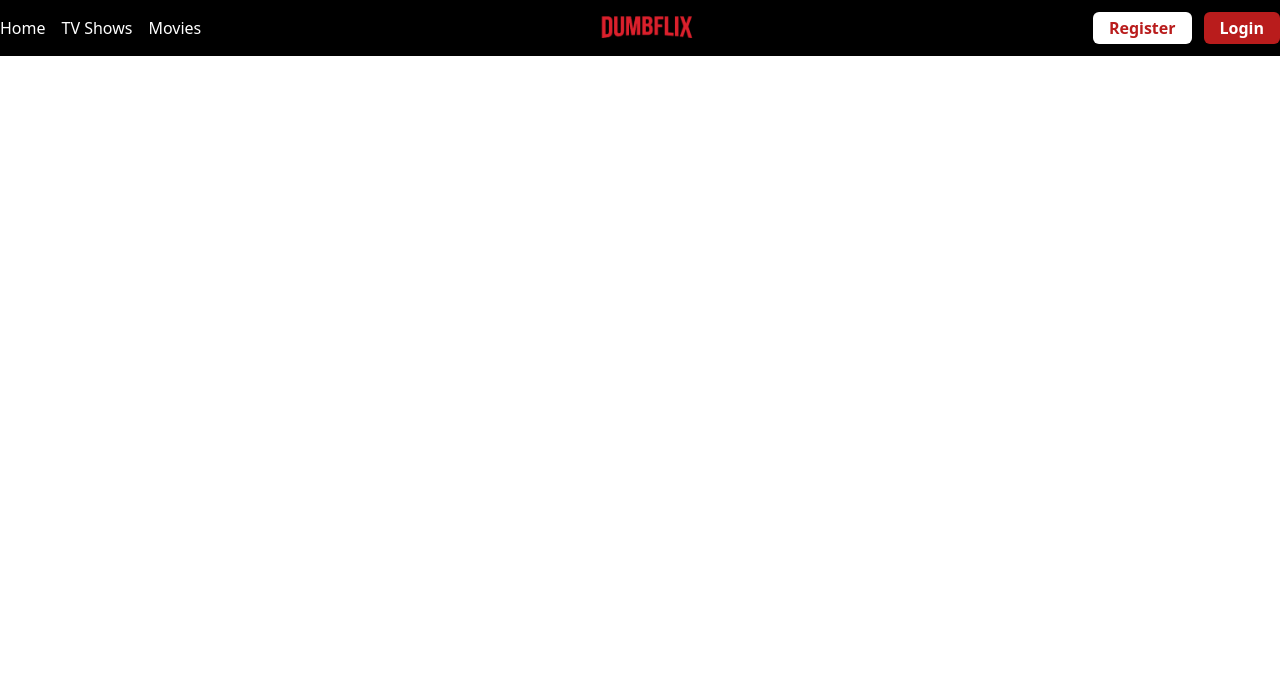
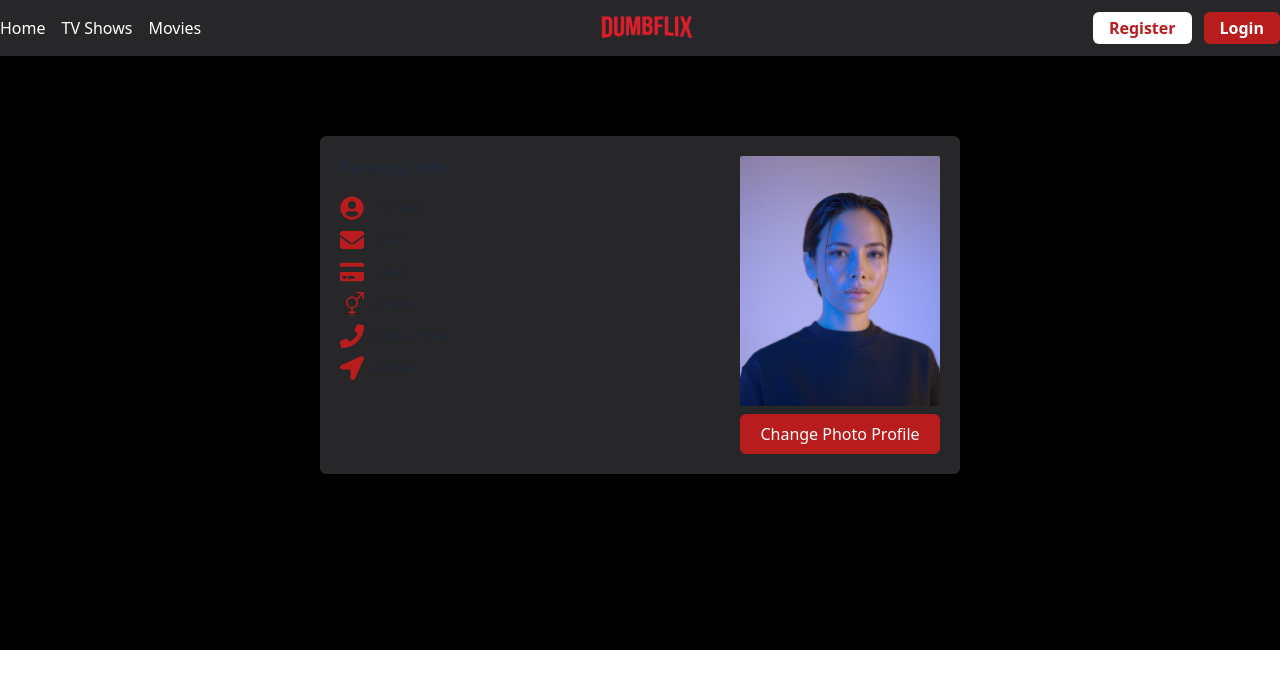
Before and after one commit to Azmye/DW-TASK-DUMBFLIX, a React (Vite) app: page /profile in a window 1280 px wide. Shown: the top 688 px of the page. Built offline with nearby package versions, Linux system fonts and the light colour scheme.

Commit message:
creating client side done

```diff
--- a/src/App.jsx
+++ b/src/App.jsx
@@ -5,11 +5,14 @@ import Movies from "./pages/Movies";
 import Shows from "./pages/Shows";
 import DetailsItem from "./components/DetailsItem";
 import { useEffect, useState } from "react";
+import Profile from "./components/User/Profile";
+import UserPayment from "./components/Payment/UserPayment";
 
 const App = () => {
   document.body.classList = "bg-black";
   const [isLoggedIn, setIsLoggedIn] = useState(false);
   const [userState, setUserState] = useState(0);
+  console.log(userState);
 
   useEffect(() => {
     // checking if there is user currently login
@@ -17,9 +20,9 @@ const App = () => {
       const response = localStorage.getItem(i);
       const user = JSON.parse(response);
       if (user.isLoggedIn == true) {
-        return setIsLoggedIn(true);
+        setIsLoggedIn(true), setUserState(1);
       } else {
-        return setIsLoggedIn(false);
+        setIsLoggedIn(false);
       }
     }
   }, [userState]);
@@ -32,6 +35,8 @@ const App = () => {
           <Route path="/" element={<Home />} />
           <Route path="/movies" element={<Movies />} />
           <Route path="/shows" element={<Shows />} />
+          <Route path="/profile" element={<Profile userState={userState} />} />
+          <Route path="/user-payment" element={<UserPayment />} />
           <Route
             path="/shows-detail/:id"
             element={<DetailsItem endpoint={"/tv/"} />}
--- a/src/components/Auth/Login.jsx
+++ b/src/components/Auth/Login.jsx
@@ -21,17 +21,16 @@ const Login = ({ className, toRegis, loginModal, userState }) => {
       const response = localStorage.getItem(i);
       const users = JSON.parse(response);
 
-      if (users.email == state.email && users.password == state.password) {
-        return (
-          loginModal(false),
+      if (
+        users.email == state.email.toLowerCase() &&
+        users.password == state.password.toLowerCase()
+      ) {
+        loginModal(false),
           localStorage.setItem(
             i,
             JSON.stringify({ ...users, isLoggedIn: true })
           ),
-          userState(2)
-        );
-      } else {
-        return console.log("user not found!");
+          userState(5);
       }
     }
   };
--- a/src/components/Auth/Register.jsx
+++ b/src/components/Auth/Register.jsx
@@ -1,6 +1,6 @@
 import { useState } from "react";
 
-const Register = ({ className, toLogin }) => {
+const Register = ({ className, toLogin, registerModal }) => {
   const [email, setEmail] = useState("");
   const [password, setPassword] = useState("");
   const [fullName, setFullName] = useState("");
@@ -12,8 +12,8 @@ const Register = ({ className, toLogin }) => {
     e.preventDefault();
     const userData = {
       id: localStorage.length + 1,
-      email,
-      password,
+      email: email.toLowerCase(),
+      password: password.toLowerCase(),
       fullName,
       gender,
       address,
@@ -22,6 +22,7 @@ const Register = ({ className, toLogin }) => {
     };
 
     localStorage.setItem(localStorage.length + 1, JSON.stringify(userData));
+    registerModal(false);
   };
   return (
     <div
--- a/src/components/Header/Navbar.jsx
+++ b/src/components/Header/Navbar.jsx
@@ -21,7 +21,7 @@ const Navbar = ({ isLoggedIn, userState }) => {
             i,
             JSON.stringify({ ...user, isLoggedIn: false })
           ),
-          userState(1),
+          userState(3),
           setIsDropdown(false)
         );
       }
@@ -30,7 +30,7 @@ const Navbar = ({ isLoggedIn, userState }) => {
 
   return (
     <>
-      <nav className="bg-black/80 text-white py-3 relative">
+      <nav className="bg-zinc-800 text-white py-3 relative">
         <div className="container mx-auto flex justify-between items-center relative">
           <div>
             <ul className="flex gap-4 text-md">
@@ -75,7 +75,7 @@ const Navbar = ({ isLoggedIn, userState }) => {
 
         {/* user dropdown */}
         <div
-          className={`absolute top-full z-20 right-9 text-black mt-1 ${
+          className={`absolute top-full z-20 right-9 text-zinc-800 mt-1 ${
             isDropdown ? "" : "hidden"
           }`}
         >
@@ -83,14 +83,20 @@ const Navbar = ({ isLoggedIn, userState }) => {
         </div>
         <div
           onMouseLeave={() => setIsDropdown(false)}
-          className={`absolute w-40 top-full right-7 mt-4 rounded-md py-2 bg-black z-10 ${
+          className={`absolute w-40 top-full right-7 mt-4 rounded-md py-2 bg-zinc-800 z-10 ${
             isDropdown ? "" : "hidden"
           }`}
         >
-          <Link className="flex items-center cursor-pointer gap-2 font-semibold px-10 mb-2">
+          <Link
+            to={"/profile"}
+            className="flex items-center cursor-pointer gap-2 font-semibold px-10 mb-2"
+          >
             <FaRegUser className="text-xl text-red-700" /> Profile
           </Link>
-          <Link className="flex items-center cursor-pointer gap-2 font-semibold px-10 mb-2">
+          <Link
+            to={"/user-payment"}
+            className="flex items-center cursor-pointer gap-2 font-semibold px-10 mb-2"
+          >
             <FaFileInvoiceDollar className="text-xl text-red-700" /> Pay
           </Link>
           <hr className="w-full h-2" />
@@ -128,6 +134,7 @@ const Navbar = ({ isLoggedIn, userState }) => {
             onClick={() => setRegisterModal(!registerModal)}
           ></div>
           <Register
+            registerModal={setRegisterModal}
             className={"z-20"}
             toLogin={() => {
               setRegisterModal(false);
--- /dev/null
+++ b/src/components/Payment/UserPayment.jsx
@@ -0,0 +1,35 @@
+const UserPayment = () => {
+  return (
+    <div className="w-full ">
+      <h2 className="text-center text-3xl font-bold text-white mt-20">
+        Premium
+      </h2>
+      <div className="my-5">
+        <p className="text-center">
+          Bayar sekarang dan nikmati streaming film-film yang kekinian dari{" "}
+          <span className="font-bold text-red-700">DUMBFLIX</span>
+        </p>
+        <p className="text-center text-white font-bold ">
+          <span className="font-bold text-red-700">DUMBFLIX</span> : 0981312323
+        </p>
+      </div>
+      <form className="w-1/4 h-[61vh] mx-auto">
+        <input
+          type="text"
+          className="w-full mb-3 px-2 py-3 bg-zinc-600 rounded-sm border-2 border-white"
+          placeholder="Input your account number"
+        />
+        <input
+          type="file"
+          className="w-full mb-3  bg-white text-red-700 rounded-sm file:py-3 file:px-2"
+        />
+
+        <button className="w-full bg-red-700 text-white py-2 rounded-md mt-5">
+          Send
+        </button>
+      </form>
+    </div>
+  );
+};
+
+export default UserPayment;
--- /dev/null
+++ b/src/components/User/Profile.jsx
@@ -0,0 +1,85 @@
+import {
+  FaCreditCard,
+  FaEnvelope,
+  FaLocationArrow,
+  FaPhone,
+  FaUserCircle,
+} from "react-icons/fa";
+import profilePic from "../../assets/profile_pic.jpg";
+import { BsGenderAmbiguous } from "react-icons/bs";
+import { useEffect, useState } from "react";
+
+const Profile = ({ userState }) => {
+  const [userInfo, setUserInfo] = useState();
+  useEffect(() => {
+    // checking if there is user currently login
+    for (let i = 1; i <= localStorage.length; i++) {
+      const response = localStorage.getItem(i);
+      const user = JSON.parse(response);
+      if (user.isLoggedIn == true) {
+        return setUserInfo(user);
+      }
+    }
+  }, [userState]);
+  return (
+    <div className="w-full pt-20 pb-44 ">
+      <div className="w-1/2 m-auto  rounded-md bg-zinc-800 flex p-5">
+        <div className="w-2/3">
+          <h2 className="font-bold">Personal Info</h2>
+          <div className="flex gap-2 items-center mt-4 mb-2">
+            <FaUserCircle className="text-2xl text-red-700" />
+            <div>
+              <h5 className="text-sm font-bold">{userInfo?.fullName}</h5>
+              <p className="text-xs">Full name</p>
+            </div>
+          </div>
+          <div className="flex gap-2 items-center mb-2">
+            <FaEnvelope className="text-2xl text-red-700" />
+            <div>
+              <h5 className="text-sm font-bold">{userInfo?.email}</h5>
+              <p className="text-xs">Email</p>
+            </div>
+          </div>
+          <div className="flex gap-2 items-center mb-2">
+            <FaCreditCard className="text-2xl text-red-700" />
+            <div>
+              <h5 className="text-sm font-bold">
+                {userInfo?.isLoggedIn ? "Active" : ""}
+              </h5>
+              <p className="text-xs">Status</p>
+            </div>
+          </div>
+          <div className="flex gap-2 items-center mb-2">
+            <BsGenderAmbiguous className="text-2xl text-red-700" />
+            <div>
+              <h5 className="text-sm font-bold">{userInfo?.gender}</h5>
+              <p className="text-xs">Gender</p>
+            </div>
+          </div>
+          <div className="flex gap-2 items-center mb-2">
+            <FaPhone className="text-2xl text-red-700" />
+            <div>
+              <h5 className="text-sm font-bold">{userInfo?.phoneNumber}</h5>
+              <p className="text-xs">Mobile Phone</p>
+            </div>
+          </div>
+          <div className="flex gap-2 items-center">
+            <FaLocationArrow className="text-2xl text-red-700" />
+            <div>
+              <h5 className="text-sm font-bold">{userInfo?.address}</h5>
+              <p className="text-xs">Address</p>
+            </div>
+          </div>
+        </div>
+        <div className="w-1/3">
+          <img src={profilePic} alt="" className="rounded-sm" />
+          <button className="w-full mt-2 py-2 rounded-md bg-red-700 text-white">
+            Change Photo Profile
+          </button>
+        </div>
+      </div>
+    </div>
+  );
+};
+
+export default Profile;
```
Also changed, not shown: src/assets/profile_pic.jpg (added).
